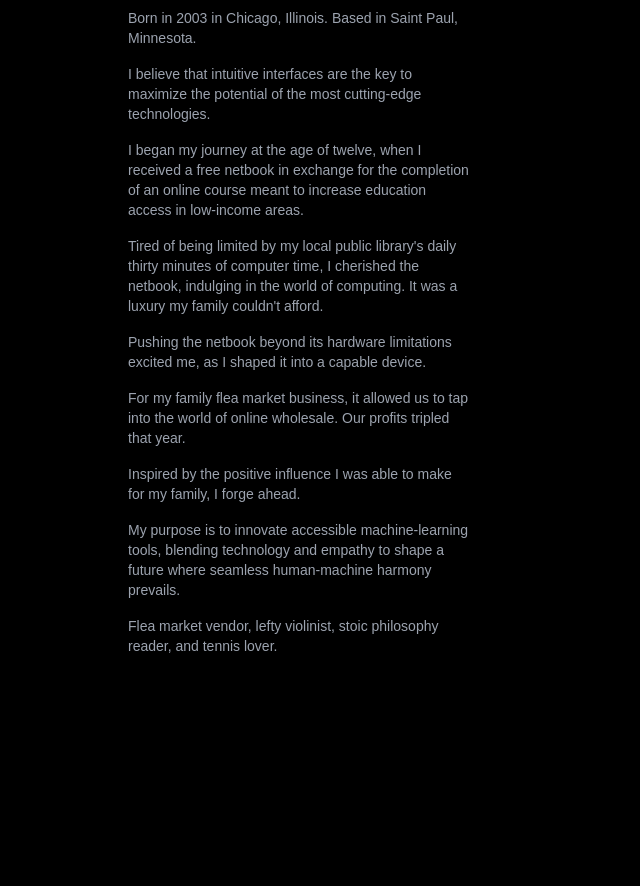
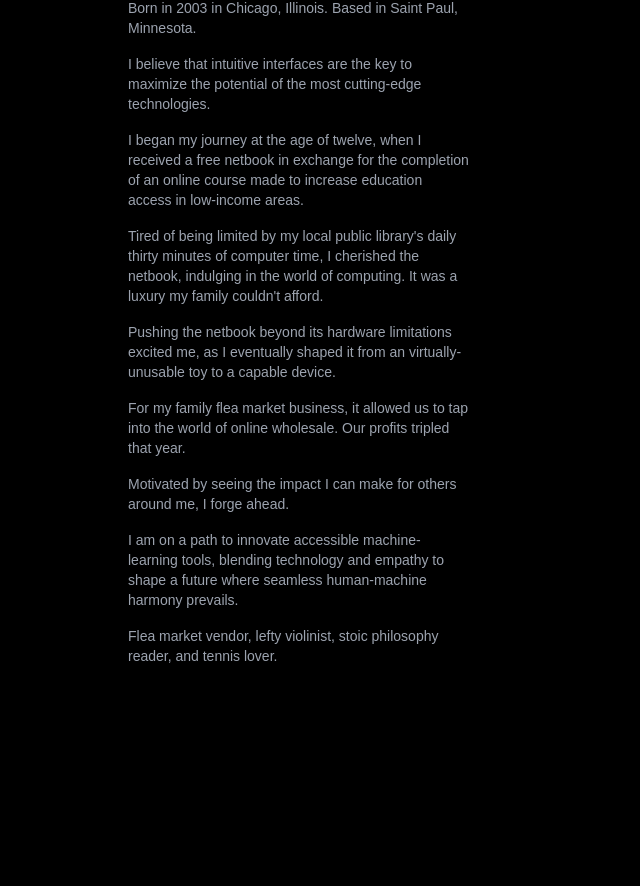
Before and after one commit to ericwang07/my_portfolio, a React (Create React App) app: page / in a window 1280 px wide. Shown: the part 880-1766 px from the top of the page, without its empty margins (0-640 px from the left). Built offline with nearby package versions, Linux system fonts and the light colour scheme; the HTML template or start-up script is replaced by a standard one.

Commit message:
updated about

```diff
--- a/src/components/About.jsx
+++ b/src/components/About.jsx
@@ -15,22 +15,22 @@ const About = () => {
               I believe that intuitive interfaces are the key to maximize the potential of the most cutting-edge technologies.
             </div>
             <div className='font-2xl text-sm pb-4 w-1/3 text-gray-400 flex'>
-              I began my journey at the age of twelve, when I received a free netbook in exchange for the completion of an online course meant to increase education access in low-income areas.
+              I began my journey at the age of twelve, when I received a free netbook in exchange for the completion of an online course made to increase education access in low-income areas.
             </div>
             <div className='font-2xl text-sm pb-4 w-1/3 text-gray-400 flex'>
               Tired of being limited by my local public library's daily thirty minutes of computer time, I cherished the netbook, indulging in the world of computing. It was a luxury my family couldn't afford.
             </div>
             <div className='font-2xl text-sm pb-4 w-1/3 text-gray-400 flex'>
-              Pushing the netbook beyond its hardware limitations excited me, as I shaped it into a capable device.
+              Pushing the netbook beyond its hardware limitations excited me, as I eventually shaped it from an virtually-unusable toy to a capable device.
             </div>
             <div className='font-2xl text-sm pb-4 w-1/3 text-gray-400 flex'>
               For my family flea market business, it allowed us to tap into the world of online wholesale. Our profits tripled that year.
             </div>
             <div className='font-2xl text-sm pb-4 w-1/3 text-gray-400 flex'>
-              Inspired by the positive influence I was able to make for my family, I forge ahead.
+              Motivated by seeing the impact I can make for others around me, I forge ahead.
             </div>
             <div className='font-2xl text-sm pb-4 w-1/3 text-gray-400 flex'>
-              My purpose is to innovate accessible machine-learning tools, blending technology and empathy to shape a future where seamless human-machine harmony prevails.
+              I am on a path to innovate accessible machine-learning tools, blending technology and empathy to shape a future where seamless human-machine harmony prevails.
             </div>
             <div className='font-2xl text-sm pb-4 w-1/3 text-gray-400 flex'>
               Flea market vendor, lefty violinist, stoic philosophy reader, and tennis lover.
```
